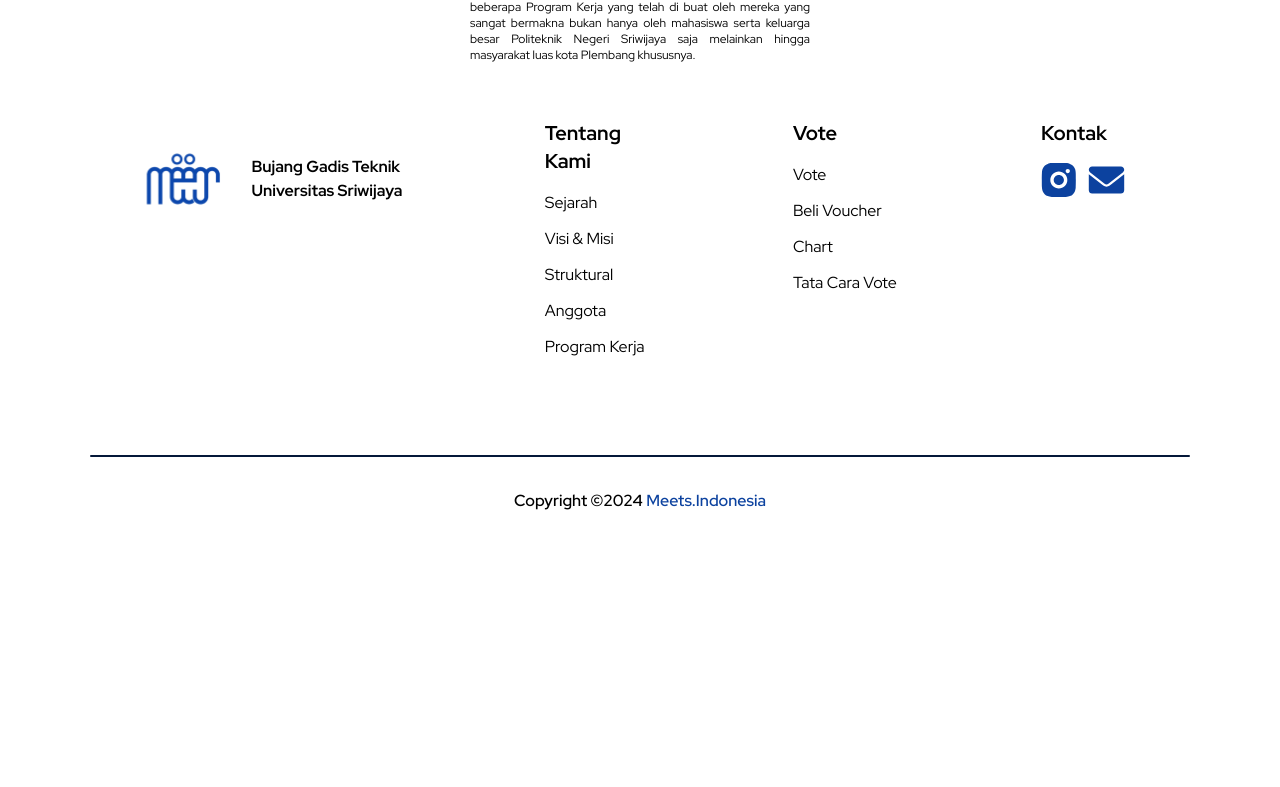
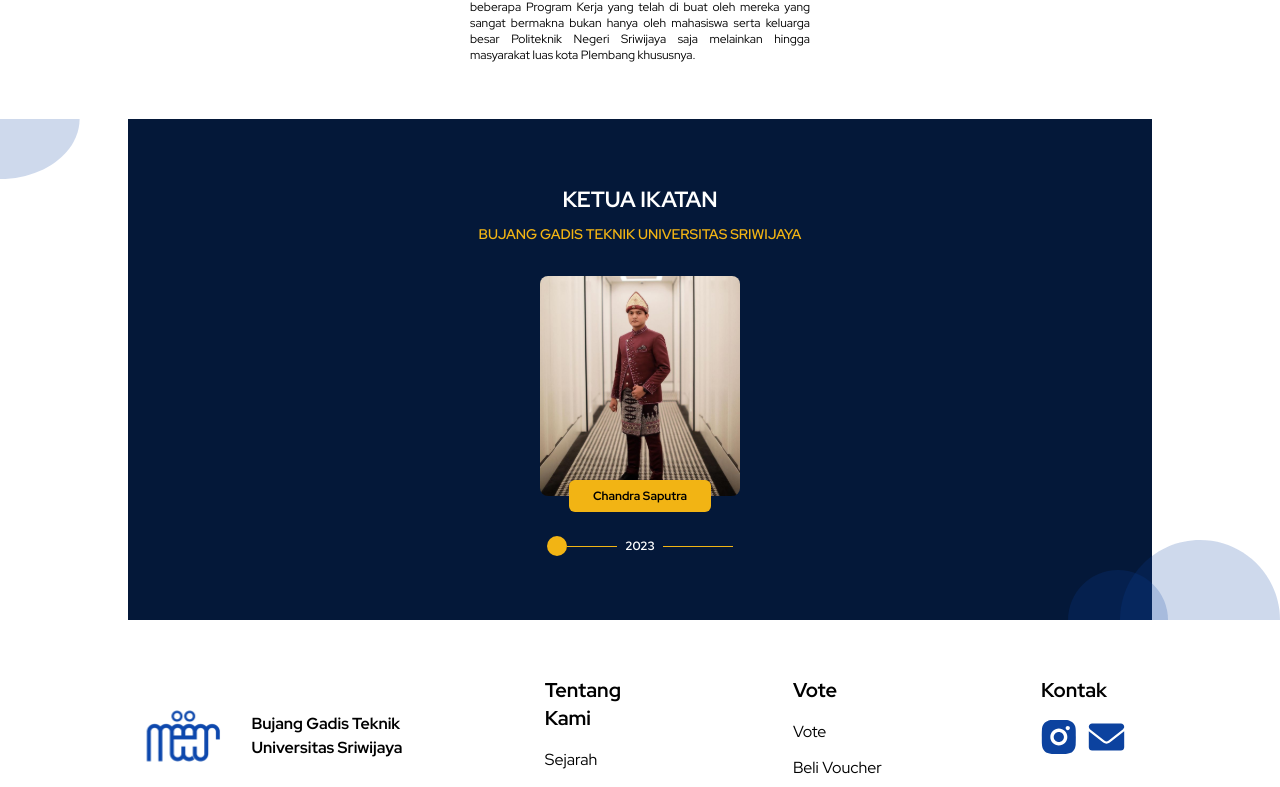
Before and after one commit to KevinNaserwan/Bujang-Gadis-CMS, a Next.js app: page /sejarah in a window 1280 px wide. Shown: the part 865-1652 px from the top of the page. Before the commit the page ends 1410 px from the top, so only its background shows below. Built offline with nearby package versions, Linux system fonts and the light colour scheme.

Commit message:
Feat: add card ketua

```diff
--- a/src/app/sejarah/jumbotron.tsx
+++ b/src/app/sejarah/jumbotron.tsx
@@ -2,7 +2,7 @@ import Image from "next/image";
 
 export default function SejarahJumbotron() {
   return (
-    <section>
+    <section className=" pb-14">
       <div className=" relative container mx-auto bg-white/40">
         <div className="container mx-auto pt-4 flex flex-wrap justify-center">
           <div>
--- /dev/null
+++ b/src/app/sejarah/ketua.tsx
@@ -0,0 +1,64 @@
+import Image from "next/image";
+
+export default function Ketua() {
+  return (
+    <section className=" relative">
+      <div className=" absolute top-0">
+        <Image
+          src="/assets/images/ellipse4.svg"
+          alt=""
+          width={80}
+          height={60}
+        />
+      </div>
+      <div className=" absolute z-0 bottom-0 right-0">
+        <Image
+          src={"/assets/images/ellipse2.svg"}
+          alt=""
+          width={160}
+          height={80}
+        />
+      </div>
+      <div className=" absolute z-0 bottom-0 right-28">
+        <Image
+          src={"/assets/images/ellipse2.svg"}
+          alt=""
+          width={100}
+          height={50}
+        />
+      </div>
+      <div className=" bg-dark-color min-h-80 py-16 container mx-auto">
+        <div className=" text-center">
+          <h1 className=" text-white font-bold text-[22px] inline">
+            KETUA IKATAN
+          </h1>
+          <h3 className=" font-semibold text-primary-color text-sm pt-2 w-9/12 mx-auto">
+            BUJANG GADIS TEKNIK UNIVERSITAS SRIWIJAYA
+          </h3>
+        </div>
+        <div className=" relative max-w-[340px] mx-auto flex flex-wrap justify-center mt-8 mb-10">
+          <Image
+            src="/assets/images/ketua-1.svg"
+            alt="ketua 2023"
+            width={200}
+            height={220}
+            className=" rounded-lg"
+          />
+          <div className=" py-2 px-6 bg-primary-color rounded-md absolute -bottom-4">
+            <h1 className=" font-bold text-black text-xs">Chandra Saputra</h1>
+          </div>
+        </div>
+        <div className=" flex justify-center">
+          <div className=" flex items-center">
+            <div className=" w-5 h-5 bg-primary-color rounded-full"></div>
+            <div className=" w-[50px] bg-primary-color h-[1px]"></div>
+            <div>
+              <h1 className=" text-white font-bold text-xs px-2">2023</h1>
+            </div>
+            <div className=" w-[70px] bg-primary-color h-[1px]"></div>
+          </div>
+        </div>
+      </div>
+    </section>
+  );
+}
--- a/src/app/sejarah/page.tsx
+++ b/src/app/sejarah/page.tsx
@@ -1,12 +1,14 @@
 import Header from "@/components/header";
 import SejarahJumbotron from "./jumbotron";
 import Footer from "@/components/footer";
+import Ketua from "./ketua";
 
 export default function Sejarah() {
   return (
     <main className=" min-h-[100vh]  bg-sejarah-hero-image bg-no-repeat bg-contain w-full">
       <Header />
       <SejarahJumbotron/>
+      <Ketua/>
       <Footer/>
     </main>
   );
```
Also changed, not shown: public/assets/images/ellipse4.svg (added), public/assets/images/ketua-1.svg (added).
